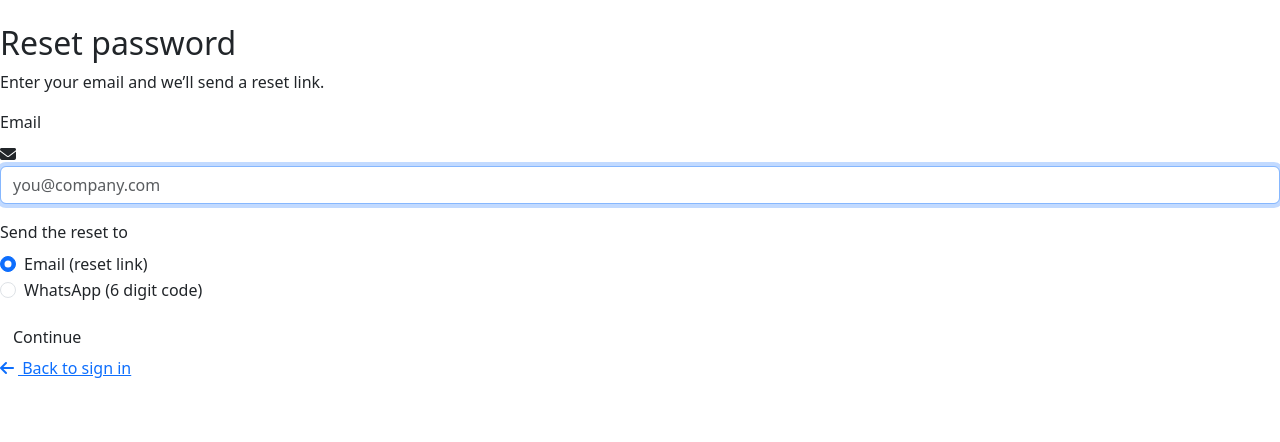
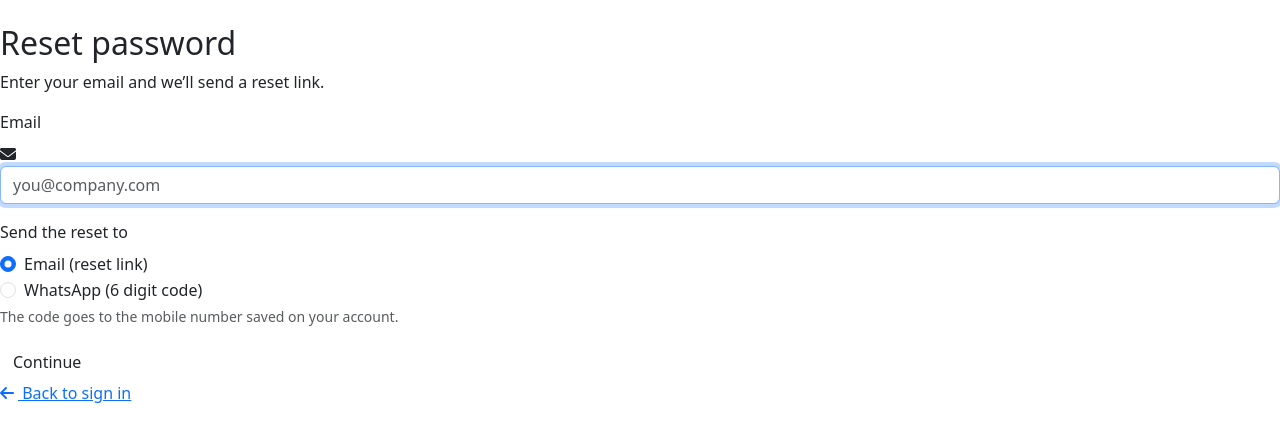
Before and after one commit to mangesh-darade/sateri_connect, a CodeIgniter 4 app: the page made by app/Views/auth/forgot_password.php in a window 1280 px wide. Shown: the top 442 px of the page. Run offline with PHP 8.4 and a stand-in for CodeIgniter, Linux system fonts and the light colour scheme; the template is opened without the code that fills it: most values are stand-ins (such as "Sample title", 1, 10 or a date in 2020); data that the repository does not hold is empty; some libraries are stand-ins or nearby versions.

Commit message:
Forgot password: say where the WhatsApp code is sent
Co-Authored-By: Claude Sonnet 5.5 <noreply@anthropic.com>

```diff
--- a/app/Views/auth/forgot_password.php
+++ b/app/Views/auth/forgot_password.php
@@ -25,6 +25,7 @@
             <input class="form-check-input" type="radio" name="method" id="methodWhatsapp" value="whatsapp">
             <label class="form-check-label" for="methodWhatsapp">WhatsApp (6 digit code)</label>
         </div>
+        <div class="form-text">The code goes to the mobile number saved on your account.</div>
     </div>
     <?php endif; ?>
     <button type="submit" class="btn btn-wa auth-submit"><?= ! empty($whatsappOtp) ? 'Continue' : 'Send reset link' ?></button>
```
